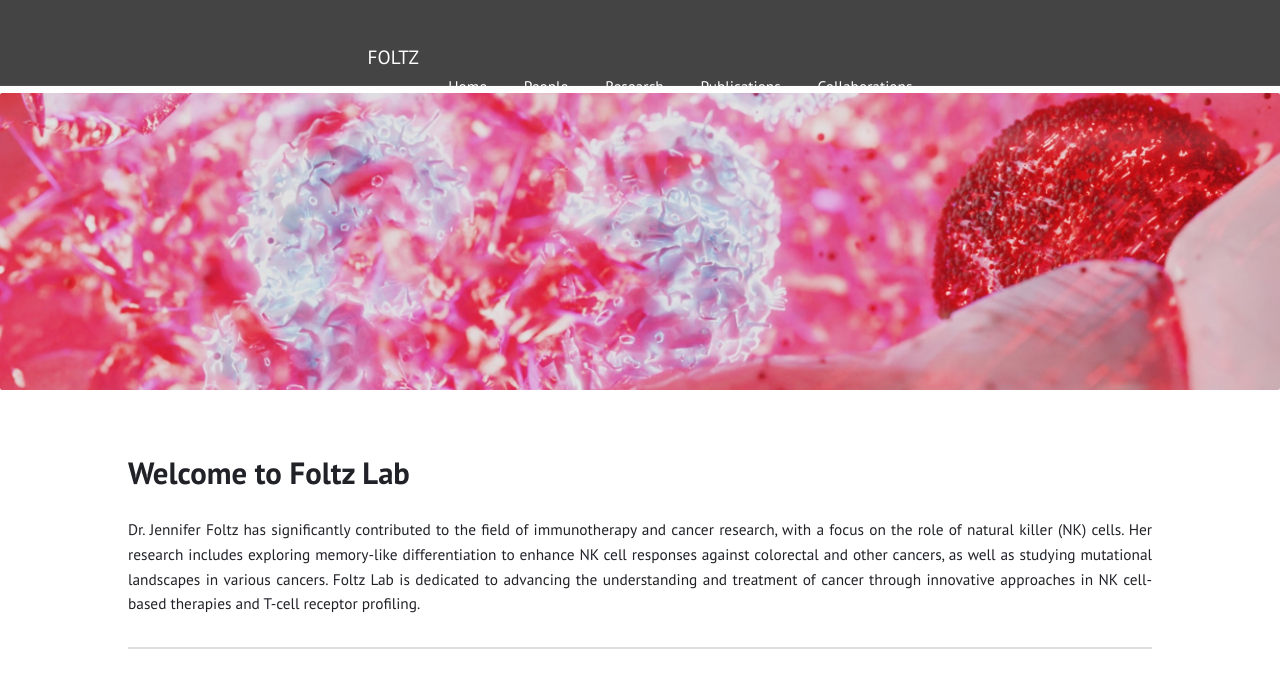
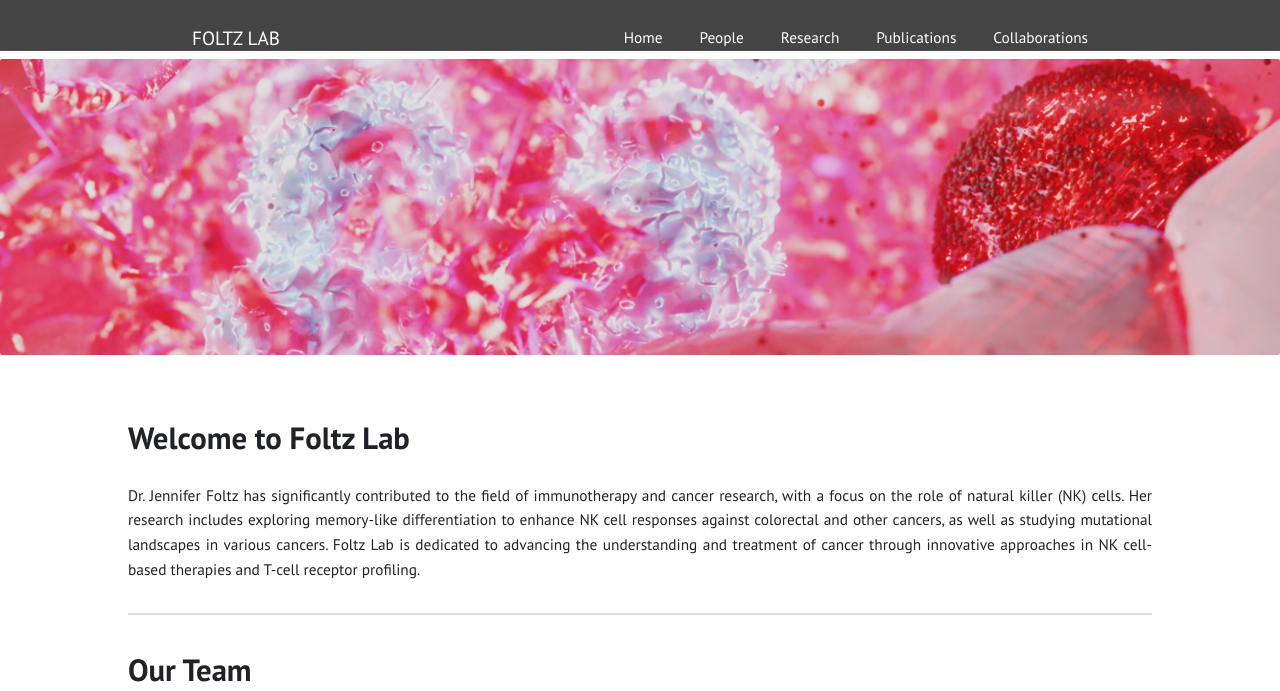
Before and after one commit to Foltz-Lab/Foltz-Lab.github.io, a Jekyll site: the page built from index.html, in a window 1280 px wide. Shown: the top 691 px of the page. Built offline with Jekyll 4.4.1, drawn with Linux system fonts in a browser that asks for light colours; grey boxes are pictures that could not be loaded.

Commit message:
Update default.html

```diff
--- a/_layouts/default.html
+++ b/_layouts/default.html
@@ -30,7 +30,7 @@
 <body>
 
 
-  <header style="height: 50px; line-height: 60px; padding-bottom: 0.5em; background-color: #444; color: white; display: flex; align-items: center;">
+  <header style="height: 50px; line-height: 60px; padding:0; background-color: #444; color: white; display: flex; align-items: center;">
     <div style="width: 70%; margin: 0 auto; display: flex; justify-content: space-between; align-items: center;">
     <a href="{{ "/" | relative_url }}" class="title">{{ site.title | escape }}</a>
     {% include menu.html menu=pages %}
```
